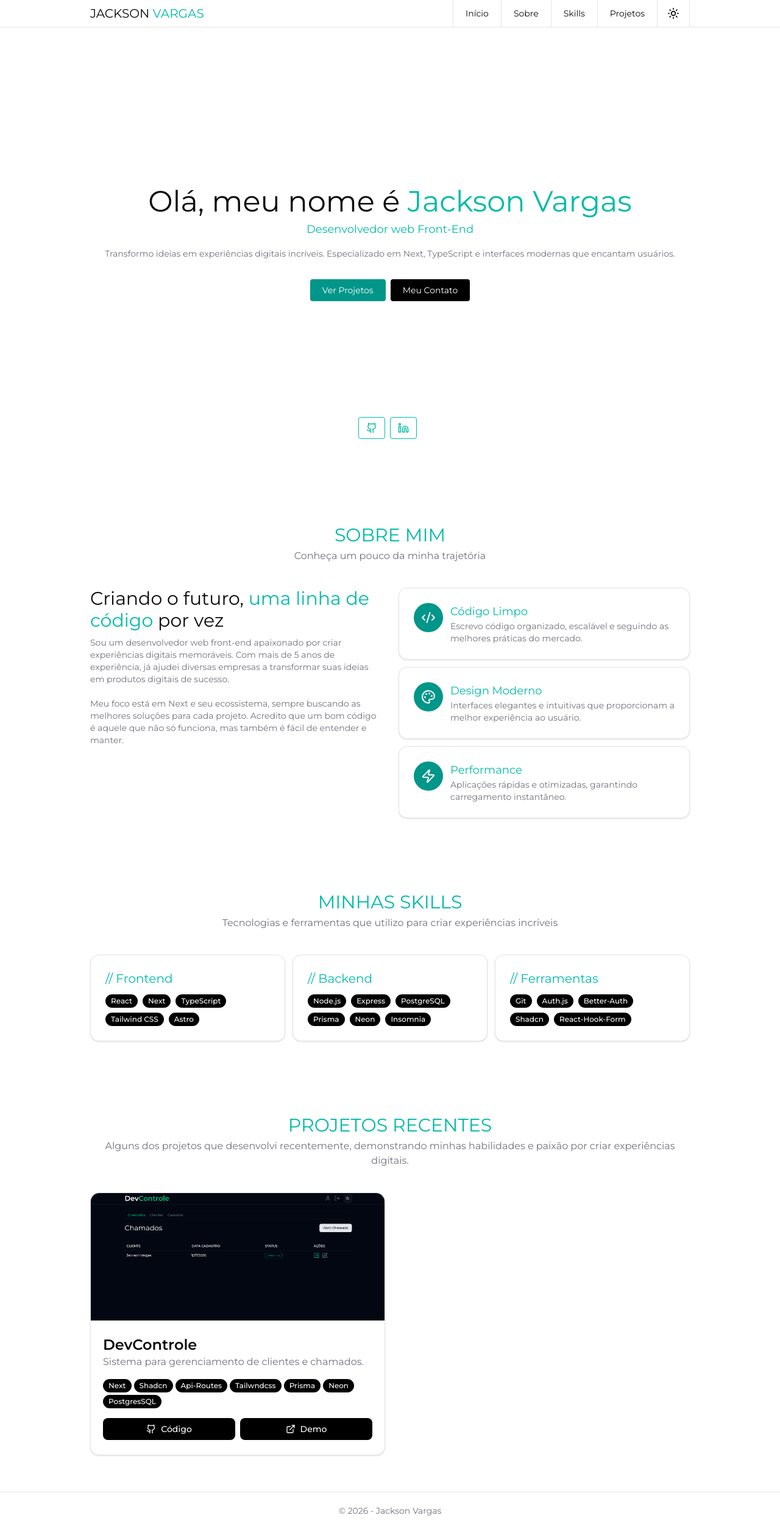
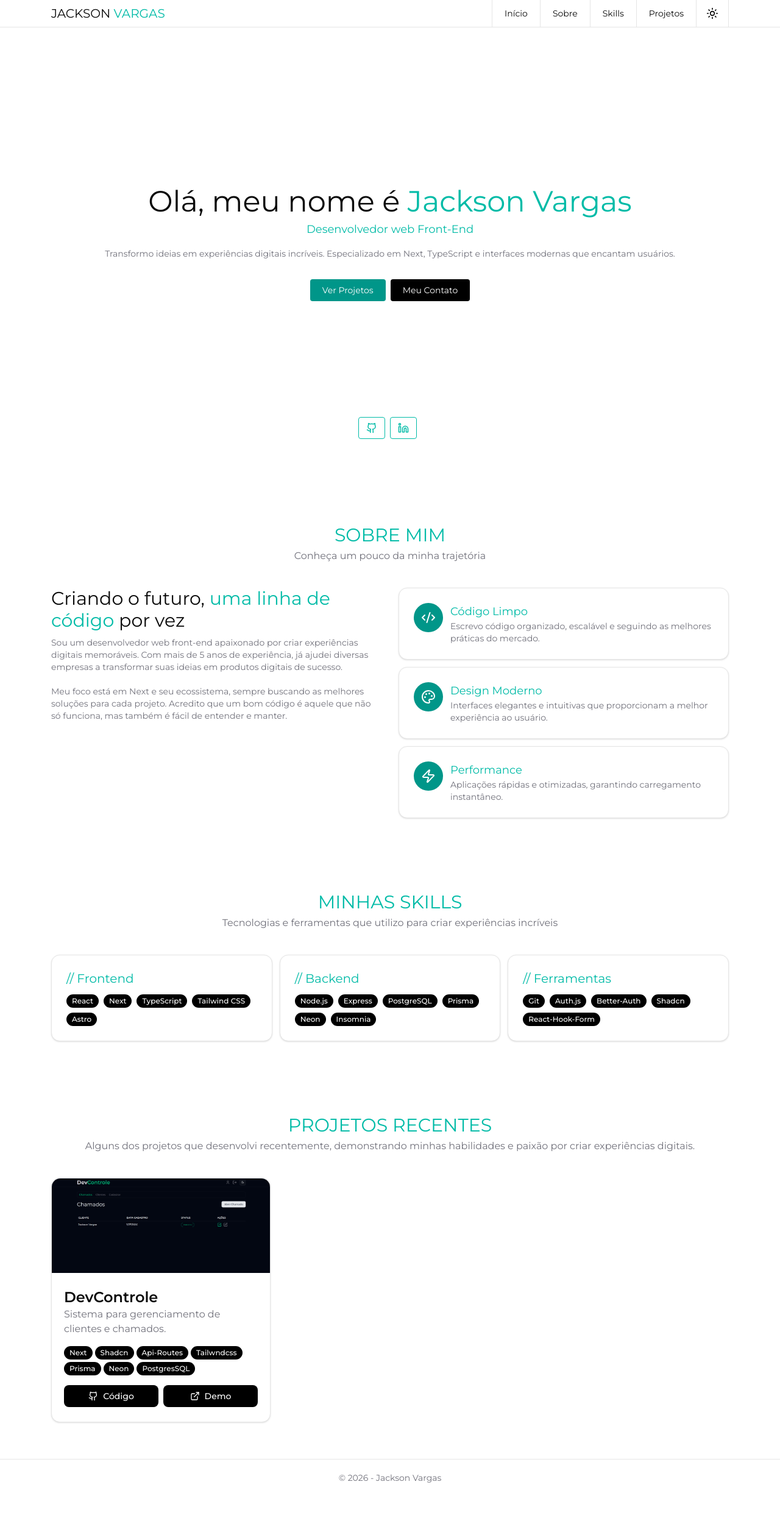
Before and after one commit to jacksonVargas/portfolio-next, a Next.js app: page / in a window 1280 px wide. Shown: the whole page at 61% size. After the commit the page ends 2454 px from the top, so only its background shows below. Built offline with nearby package versions, Linux system fonts and the light colour scheme.

Commit message:
add-container

```diff
--- a/src/components/container.tsx
+++ b/src/components/container.tsx
@@ -1,6 +1,6 @@
 export function Container({ children }: { children: React.ReactNode }) {
   return (
-    <div className="w-full max-w-5xl mx-auto px-5">
+    <div className="w-full max-w-6xl mx-auto px-5">
       {children}
     </div>
   )
--- a/src/components/header/index.tsx
+++ b/src/components/header/index.tsx
@@ -55,7 +55,7 @@ export function Header() {
   return (
     <>
       <header className='w-full fixed z-1 top-0 border-b bg-background'>
-        <nav className='max-w-5xl mx-auto max-md:py-3 px-5 flex justify-between items-center'>
+        <nav className='max-w-6xl mx-auto max-md:py-3 px-5 flex justify-between items-center'>
           <a href='#' className='text-xl'>
             JACKSON <span className='text-teal-500'>VARGAS</span>
           </a>
--- a/src/components/projects/_components/card-projects.tsx
+++ b/src/components/projects/_components/card-projects.tsx
@@ -10,7 +10,7 @@ import { Github, ExternalLink } from 'lucide-react'
 
 export function CardProjects() {
   return (
-    <div className='grid md:grid-cols-2 gap-4'>
+    <div className='grid md:grid-cols-2 lg:grid-cols-3 gap-4'>
       {projects.map(project => (
         <Card className='pt-0' key={project.id}>
           <Image
```
